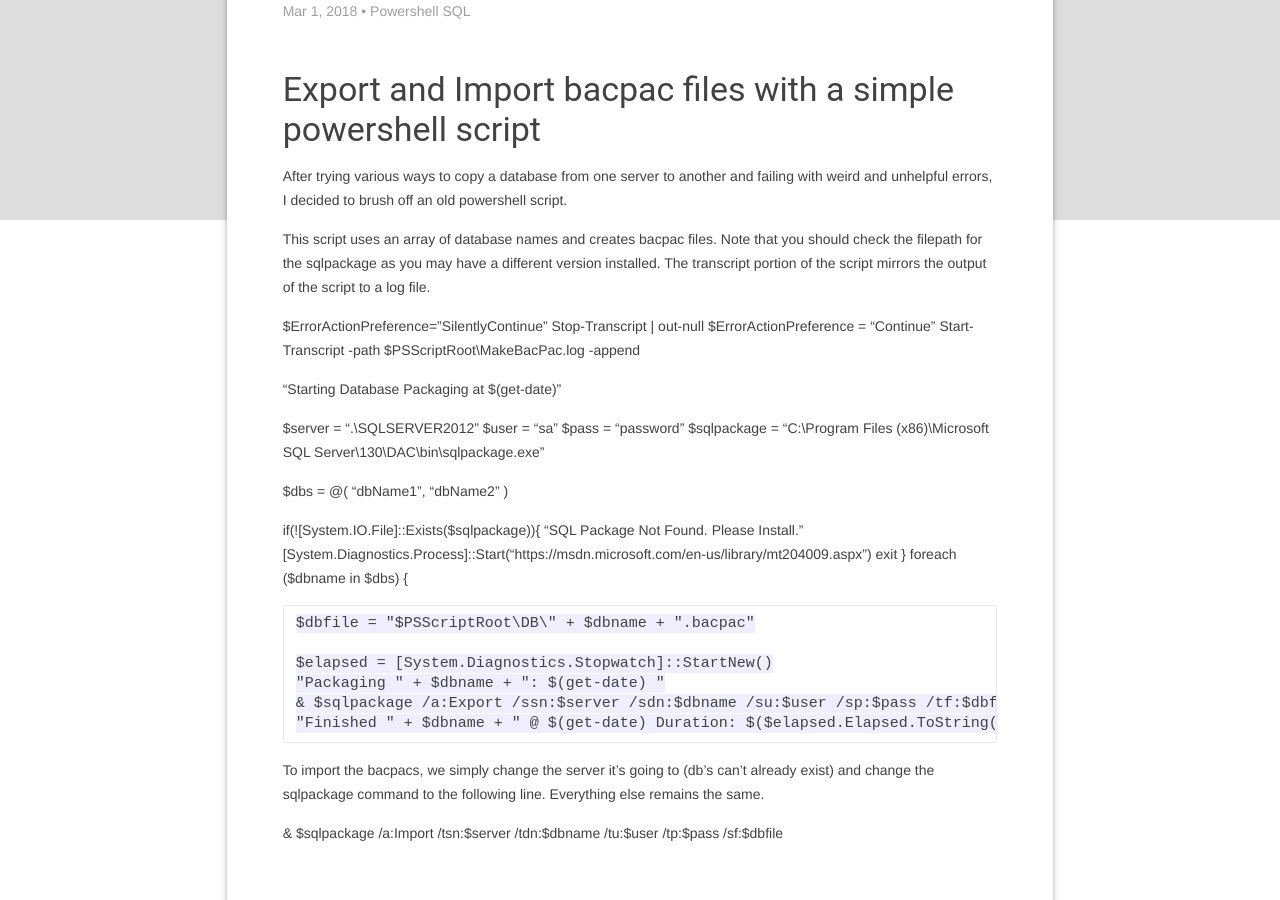
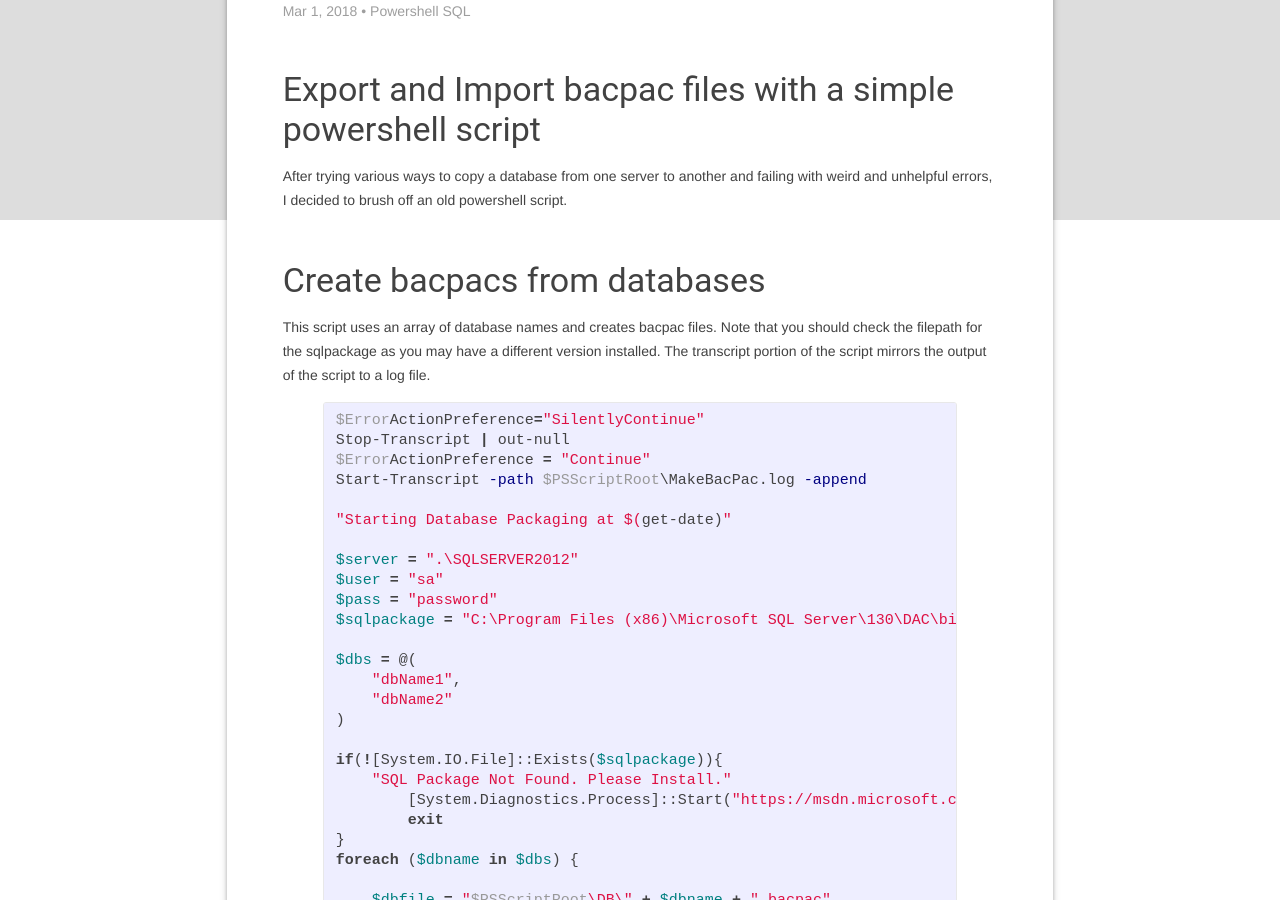
Before and after one commit to Boyd-B/boyd-b.github.io, a Jekyll site: the page built from _posts/2018/2018-3-1-bacpac-powershell-import-export.markdown, in a window 1280 px wide and 900 px high, scrolled down 204 px. Built offline with Jekyll 4.4.1, drawn with Linux system fonts in a browser that asks for light colours; some of the changed text lies outside the part shown.

Commit message:
Updating syntax highlighting

```diff
--- a/_posts/2018/2018-3-1-bacpac-powershell-import-export.markdown
+++ b/_posts/2018/2018-3-1-bacpac-powershell-import-export.markdown
@@ -10,9 +10,13 @@ image: https://picsum.photos/400/400/?rnd=31
 After trying various ways to copy a database from one server to another and failing
 with weird and unhelpful errors, I decided to brush off an old powershell script.
 
+### Create bacpacs from databases
+
 This script uses an array of database names and creates bacpac files. Note that you should check the filepath
 for the sqlpackage as you may have a different version installed. The transcript portion of the script mirrors
 the output of the script to a log file.
+
+{% highlight powershell %}
 
 $ErrorActionPreference="SilentlyContinue"
 Stop-Transcript | out-null
@@ -47,7 +51,15 @@ foreach ($dbname in $dbs) {
 }
 Stop-Transcript
 
+{% endhighlight %}
+
+### Import bacpacs to another server
+
 To import the bacpacs, we simply change the server it's going to (db's can't already exist)
 and change the sqlpackage command to the following line. Everything else remains the same.
 
+{% highlight powershell %}
+
 & $sqlpackage /a:Import /tsn:$server /tdn:$dbname /tu:$user /tp:$pass /sf:$dbfile
+
+{% endhighlight %}
```
Also changed, not shown: _posts/2018/2018-2-28-add-update-query-string.markdown (+4 -4 lines).
